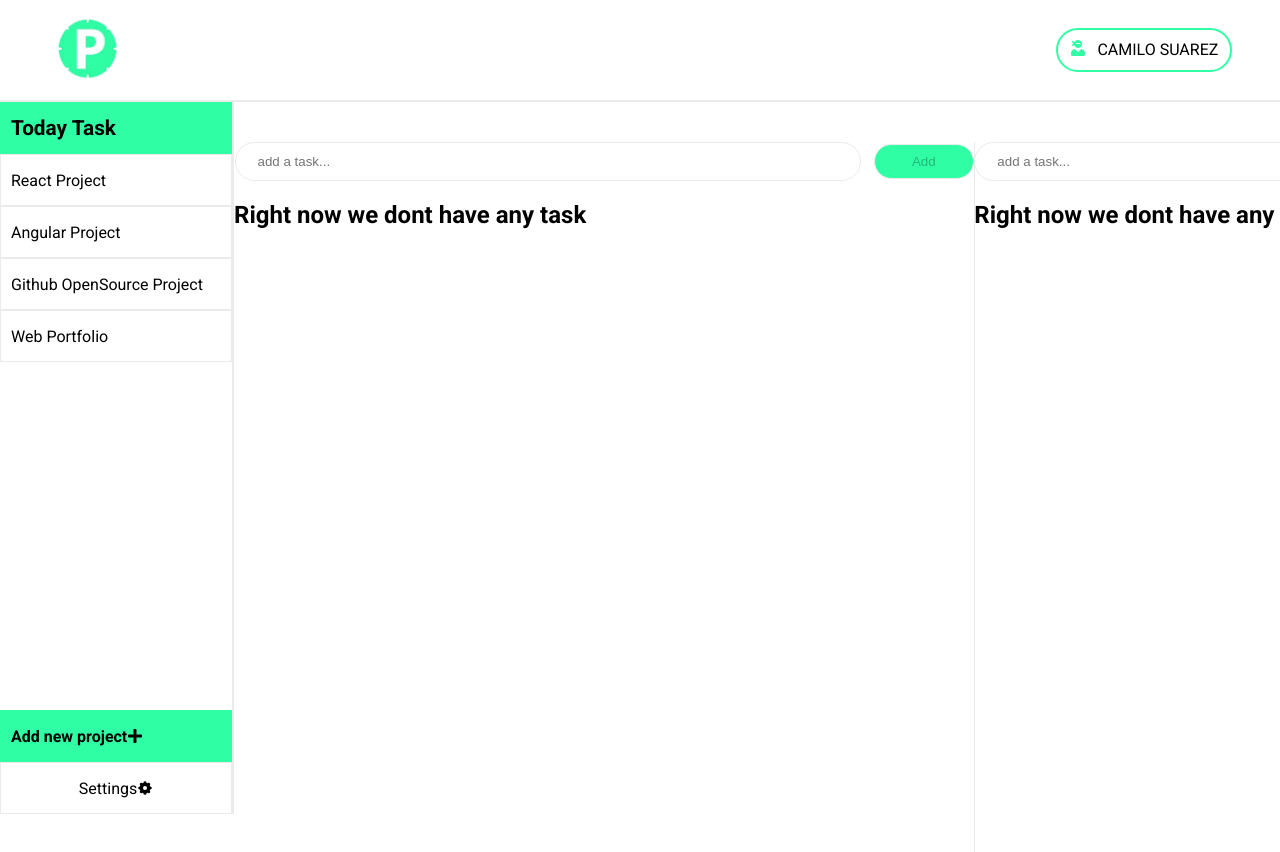
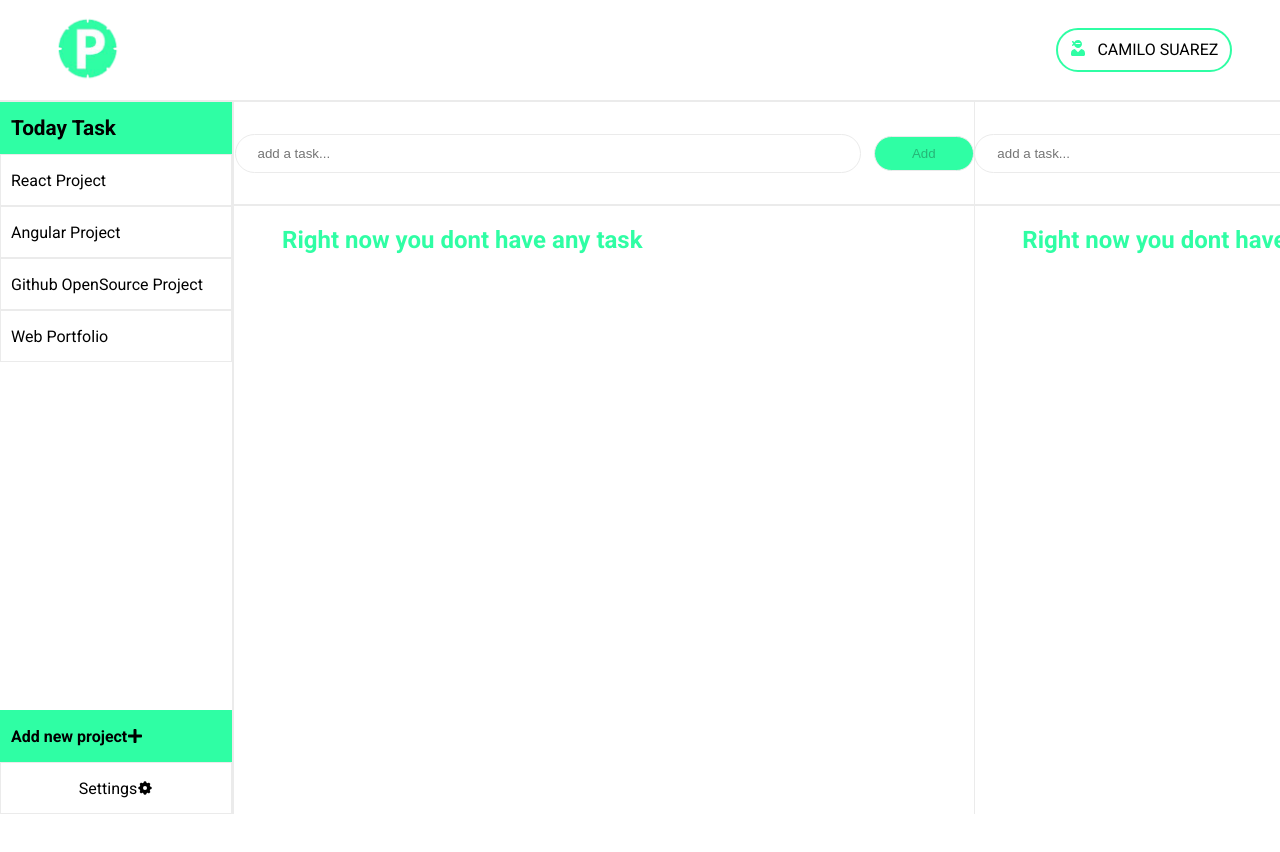
Before and after one commit to RedKamo/Povity, a React app: page /today in a window 1280 px wide. Shown: the top 852 px of the page. After the commit the page ends 814 px from the top, so only its background shows below. Built offline with nearby package versions, Linux system fonts and the light colour scheme.

Commit message:
to-do list finished

```diff
--- a/src/assets/styles/CheckTask.scss
+++ b/src/assets/styles/CheckTask.scss
@@ -1,12 +1,21 @@
 @import "../App.scss";
 
 .checklist{
-	//border: 1ps solid blue;
+
 	display: flex;
 	align-items: center;
 	width: 620px;
 	height: 35px;
 	border-radius: $round-border;
-	border: 1px solid $border-light ;
-	margin: 1.5em 0 1em 3.2em;
+	background-color: whitesmoke;
+	//border: 1px solid $border-light ;
+	margin: .5em 0 0.5em 3.2em;
+
+
+	input{
+		margin-left: 1em;
+		border-radius: $round-border;
+	}
+
+
 }
--- a/src/assets/styles/InputTask.scss
+++ b/src/assets/styles/InputTask.scss
@@ -1,10 +1,17 @@
 @import "../App.scss";
+form{
+  border-bottom: 2px solid $border-light ;
+  height: auto;
+  display: flex;
+  justify-content: center;
+  height: 6.4em;
 
   .task{
-  margin-top: 2.5em;
+    //margin-top: 2.5em;
     display: flex;
     align-items: center;
     justify-content: center;
+    //border: 1px solid red;
 
     input {
       //margin-left: 2em;
@@ -28,3 +35,4 @@
       background-color: $border-green;
     }
   }
+}
--- a/src/assets/styles/TaskList.scss
+++ b/src/assets/styles/TaskList.scss
@@ -1,15 +1,22 @@
 @import "../App.scss";
 
 .todo{
-
+	margin-top: 1em;
 	//background-color: red;
 	//height:5em;
-	//border: 1px solid red;
+//	border-top: 1px solid $border-light;
+//border: 1px solid blue;
+
+  &__title{
+    color: $border-green;
+
+    margin-left: 2em;
+  }
 
 	button{
-    margin-left: 1em;
+    margin-left: 4em;
     cursor: pointer;
-    width: 100px;
+
     height: 35px;
     border-radius: $round-border;
     border: 1px solid $border-light ;
--- a/src/components/TodayContainer/TaskList.jsx
+++ b/src/components/TodayContainer/TaskList.jsx
@@ -31,7 +31,7 @@ const TaskList = props => {
 
   return(
     <div className="todo">
-      {list.length ? check : <h2>Right now we dont have any task</h2>}
+      {list.length ? check : <h2 className="todo__title">Right now you dont have any task</h2>}
       {list.length ? (
 
           <button className="list_button" onClick={onClickRemoveItem}>
```
Lines whose indentation alone changed are shown as unchanged.
